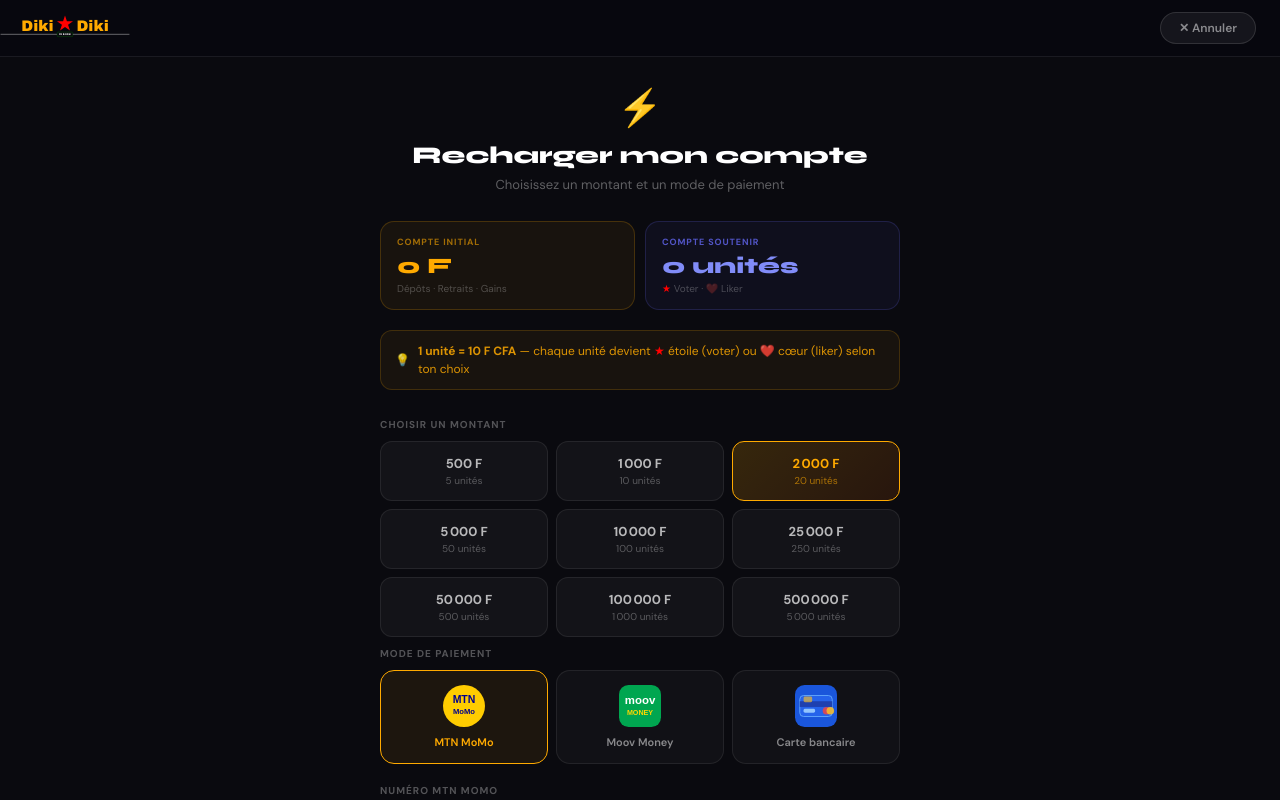
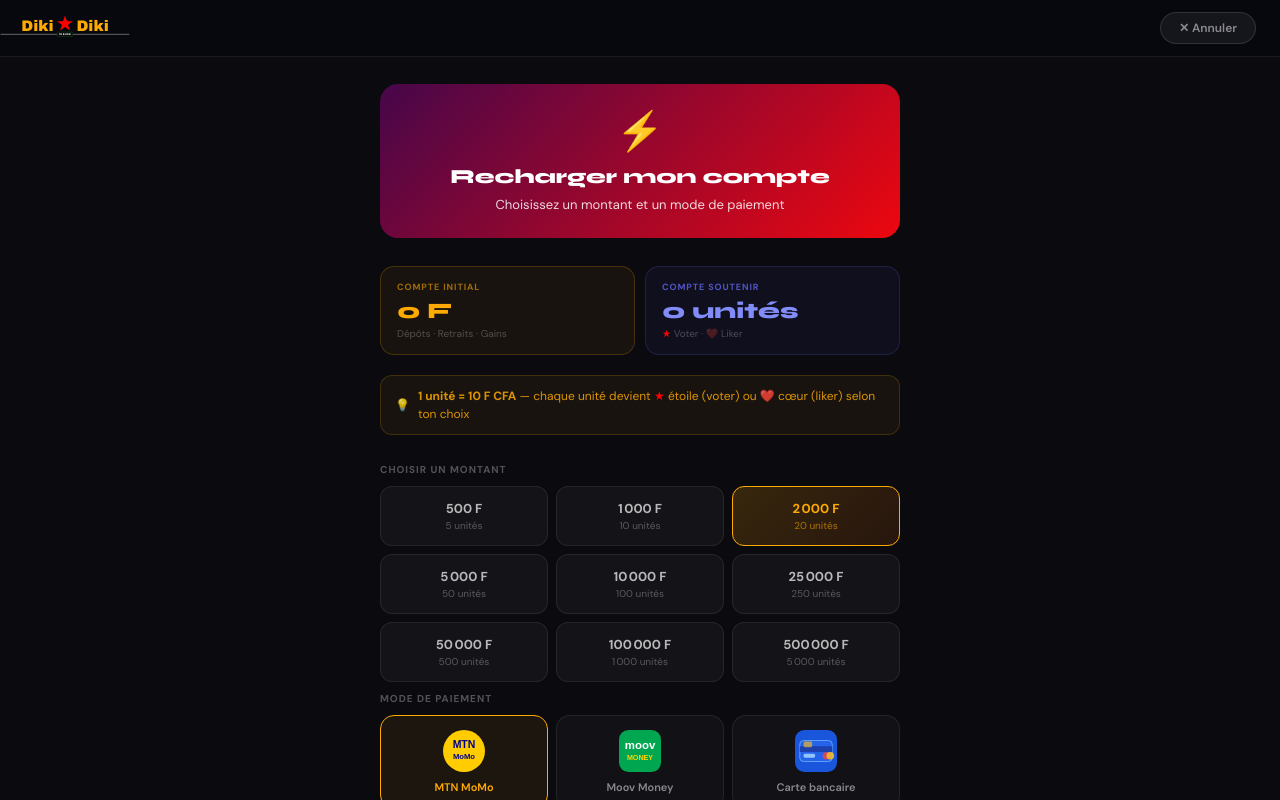
Before and after one commit to africa-dancing/diki-diki, a Next.js app in the folder frontend/: page /recharge in a window 1280 px wide. Shown: the top 800 px of the page. Built offline with nearby package versions, Linux system fonts and the light colour scheme; no server answers; sample sign-in values are in the browser's storage.

Commit message:
Recharge: panneau d'en-tete degrade

```diff
--- a/frontend/app/recharge/page.tsx
+++ b/frontend/app/recharge/page.tsx
@@ -157,14 +157,10 @@
       <div style={{ maxWidth: 520, margin: '0 auto', padding: '28px 20px 80px' }}>
 
         {/* Titre */}
-        <div style={{ textAlign: 'center', marginBottom: 28 }}>
-          <div style={{ fontSize: 36, marginBottom: 10 }}>⚡</div>
-          <div style={{ fontFamily: 'Syne, sans-serif', fontWeight: 800, fontSize: 24, color: '#fff', marginBottom: 6 }}>
-            Recharger mon compte
-          </div>
-          <div style={{ fontSize: 13, color: 'rgba(255,255,255,0.35)' }}>
-            Choisissez un montant et un mode de paiement
-          </div>
+        <div style={{ background: 'linear-gradient(135deg,rgba(126,3,128,0.52),rgba(237,7,15))', borderRadius: 18, padding: '22px 20px', marginBottom: 28, textAlign: 'center' }}>
+          <div style={{ fontSize: 38, marginBottom: 8 }}>⚡</div>
+          <div style={{ fontFamily: 'Syne, sans-serif', fontWeight: 800, fontSize: 20, color: '#fff', marginBottom: 6 }}>Recharger mon compte</div>
+          <div style={{ fontSize: 13, color: 'rgba(255,255,255,0.85)', lineHeight: 1.6 }}>Choisissez un montant et un mode de paiement</div>
         </div>
 
         {/* ── Soldes ── */}
```
